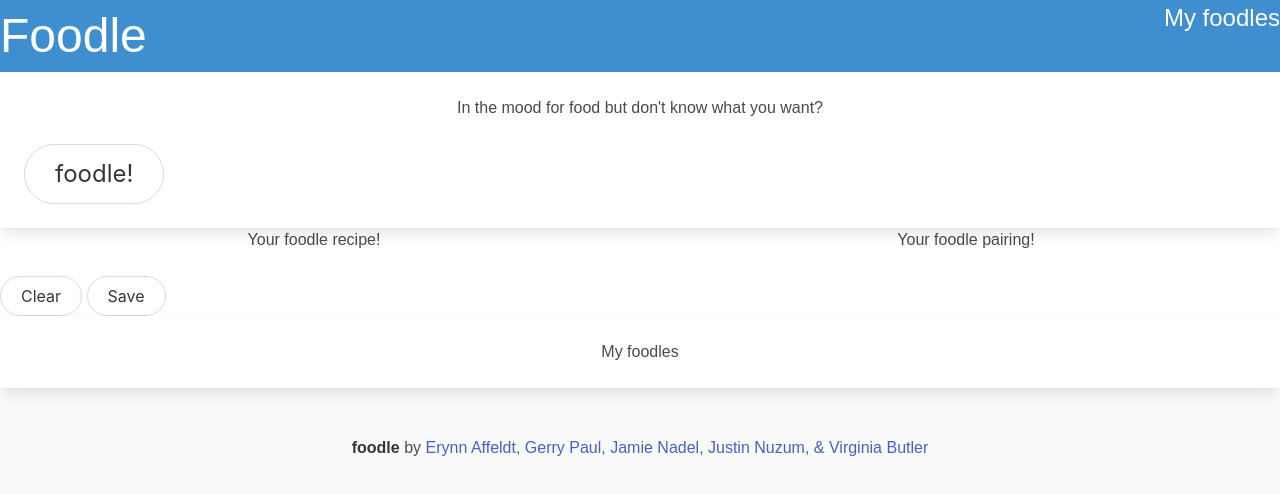
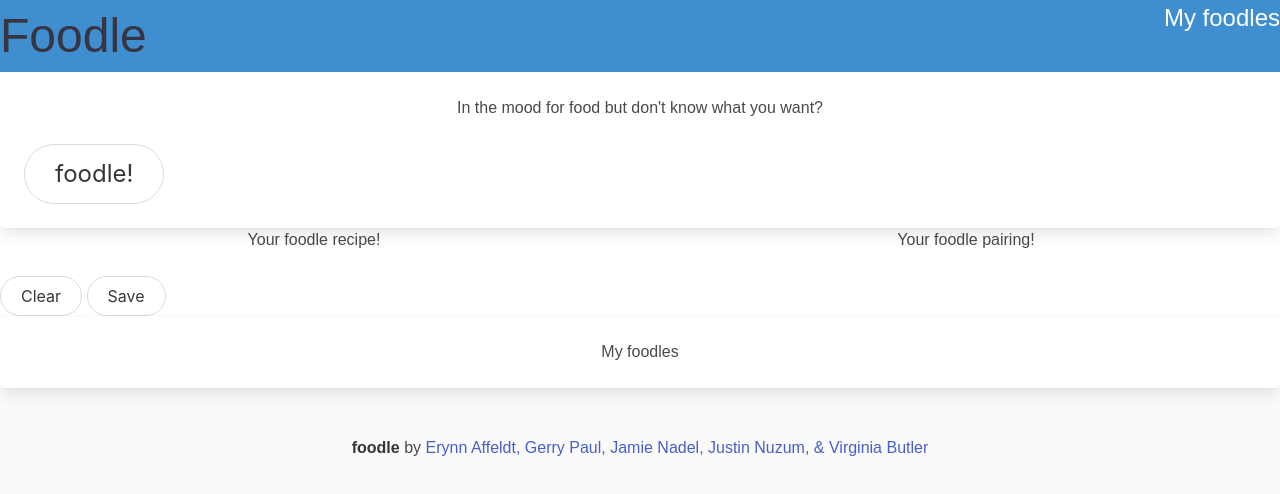
Before and after one commit to gpaul12/foodle, a plain HTML site: page index.html in a window 1280 px wide. Drawn offline with nearby package versions, Linux system fonts and the light colour scheme.

Commit message:
removed color on h1

```diff
--- a/index.html
+++ b/index.html
@@ -14,7 +14,7 @@
   <body>
     <nav class="navbar is-info">
       <div class="navbar-start">
-        <h1 class="has-text-left has-text-white is-size-1">Foodle</h1>
+        <h1 class="has-text-left is-size-1">Foodle</h1>
       </div>
 
       <div class="navbar-end">
```
